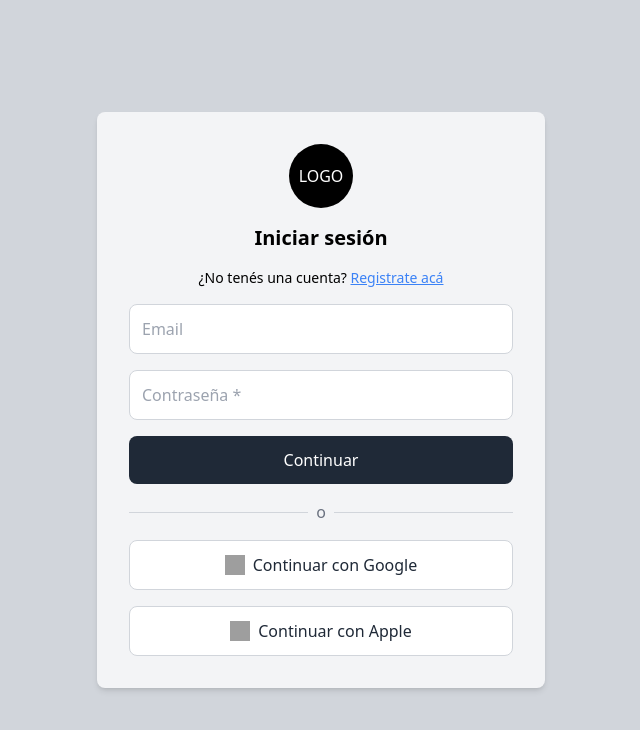
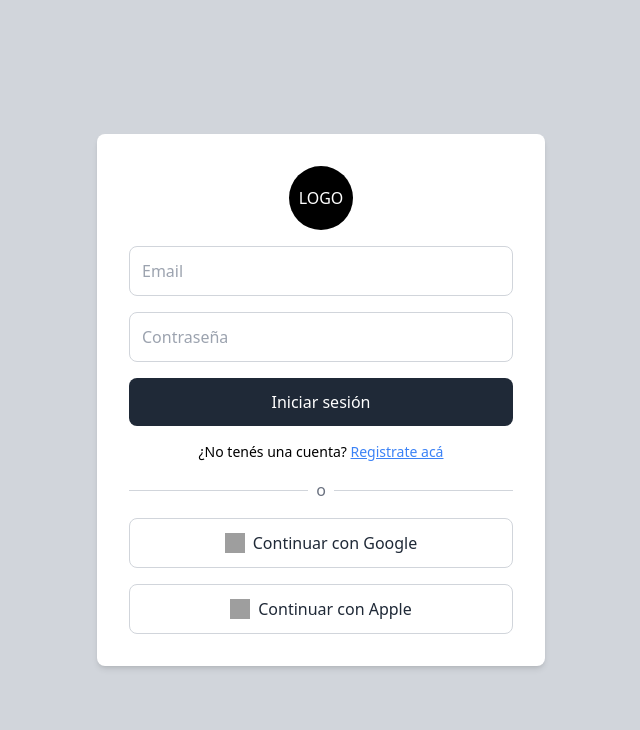
Before and after one commit to igrowker/i004-youcreate-front, a React (Vite) app: page /login in a window 1280 px wide. Shown: the top 730 px of the page, without its empty margins (319-959 px from the left). Built offline with nearby package versions, Linux system fonts and the light colour scheme; grey boxes are pictures that could not be loaded.

Commit message:
Adding dependencies to start the project and restructuring of folders

```diff
--- a/src/components/RegistroLoginComponent/login.tsx
+++ b/src/components/RegistroLoginComponent/login.tsx
@@ -1,43 +1,68 @@
 import React from 'react';
 
+type LoginType = {
+    email: string;
+    password: string;
+}
+
 export const Login: React.FC = () => {
+    const [loginData, setLoginData] = React.useState<LoginType>({
+        email: '',
+        password: ''
+    });
+
+    const handleChange = (event: React.ChangeEvent<HTMLInputElement>) => {
+        setLoginData({
+            ...loginData,
+            [event.target.name]: event.target.value
+        });
+    }
+
+    const handleSubmit = (event: React.FormEvent<HTMLFormElement>) => {
+        event.preventDefault();
+        console.log(loginData);
+    }
+
     return (
         <div className="flex items-center justify-center min-h-screen bg-gray-300">
-            <div className="w-full max-w-md p-8 space-y-4 bg-gray-100 rounded-lg shadow-md">
+            <div className="w-full max-w-md p-8 space-y-4 bg-white rounded-lg shadow-md">
                 <div className="flex justify-center mb-4">
                     <div className="w-16 h-16 bg-black text-white flex items-center justify-center rounded-full">
                         LOGO
                     </div>
                 </div>
-                <h2 className="text-xl font-semibold text-center">Iniciar sesión</h2>
+                <form onSubmit={handleSubmit}>
+                    <div className="mb-4">
+                        <input
+                            name="email"
+                            type="email"
+                            placeholder="Email"
+                            className="w-full p-3 border border-gray-300 rounded-lg"
+                            onChange={handleChange}
+                        />
+                    </div>
+                    <div className="mb-4">
+                        <input
+                            name="password"
+                            type="password"
+                            placeholder="Contraseña"
+                            className="w-full p-3 border border-gray-300 rounded-lg"
+                            onChange={handleChange}
+                        />
+                    </div>
+                    <button
+                        type="submit"
+                        className="w-full p-3 text-white bg-gray-800 rounded-lg"
+                    >
+                        Iniciar sesión
+                    </button>
+                </form>
                 <p className="text-center text-sm">
                     ¿No tenés una cuenta?{' '}
                     <a href="#" className="text-blue-500 underline">
                         Registrate acá
                     </a>
                 </p>
-                <form className="space-y-4">
-                    <div>
-                        <input
-                            type="email"
-                            placeholder="Email"
-                            className="w-full p-3 border border-gray-300 rounded-lg"
-                        />
-                    </div>
-                    <div>
-                        <input
-                            type="password"
-                            placeholder="Contraseña *"
-                            className="w-full p-3 border border-gray-300 rounded-lg"
-                        />
-                    </div>
-                    <button
-                        type="submit"
-                        className="w-full p-3 text-white bg-gray-800 rounded-lg"
-                    >
-                        Continuar
-                    </button>
-                </form>
                 <div className="flex items-center justify-center my-4">
                     <span className="w-full border-t border-gray-300"></span>
                     <span className="px-2 text-gray-500">o</span>
@@ -47,14 +72,14 @@ export const Login: React.FC = () => {
                     type="button"
                     className="flex items-center justify-center w-full p-3 mb-2 text-gray-800 bg-white border border-gray-300 rounded-lg"
                 >
-                    <img src="path-to-google-icon.png" alt="Google" className="w-5 h-5 mr-2" />
+                    <img src="/path-to-google-icon.png" alt="Google" className="w-5 h-5 mr-2" />
                     Continuar con Google
                 </button>
                 <button
                     type="button"
                     className="flex items-center justify-center w-full p-3 text-gray-800 bg-white border border-gray-300 rounded-lg"
                 >
-                    <img src="path-to-apple-icon.png" alt="Apple" className="w-5 h-5 mr-2" />
+                    <img src="/path-to-apple-icon.png" alt="Apple" className="w-5 h-5 mr-2" />
                     Continuar con Apple
                 </button>
             </div>
```
